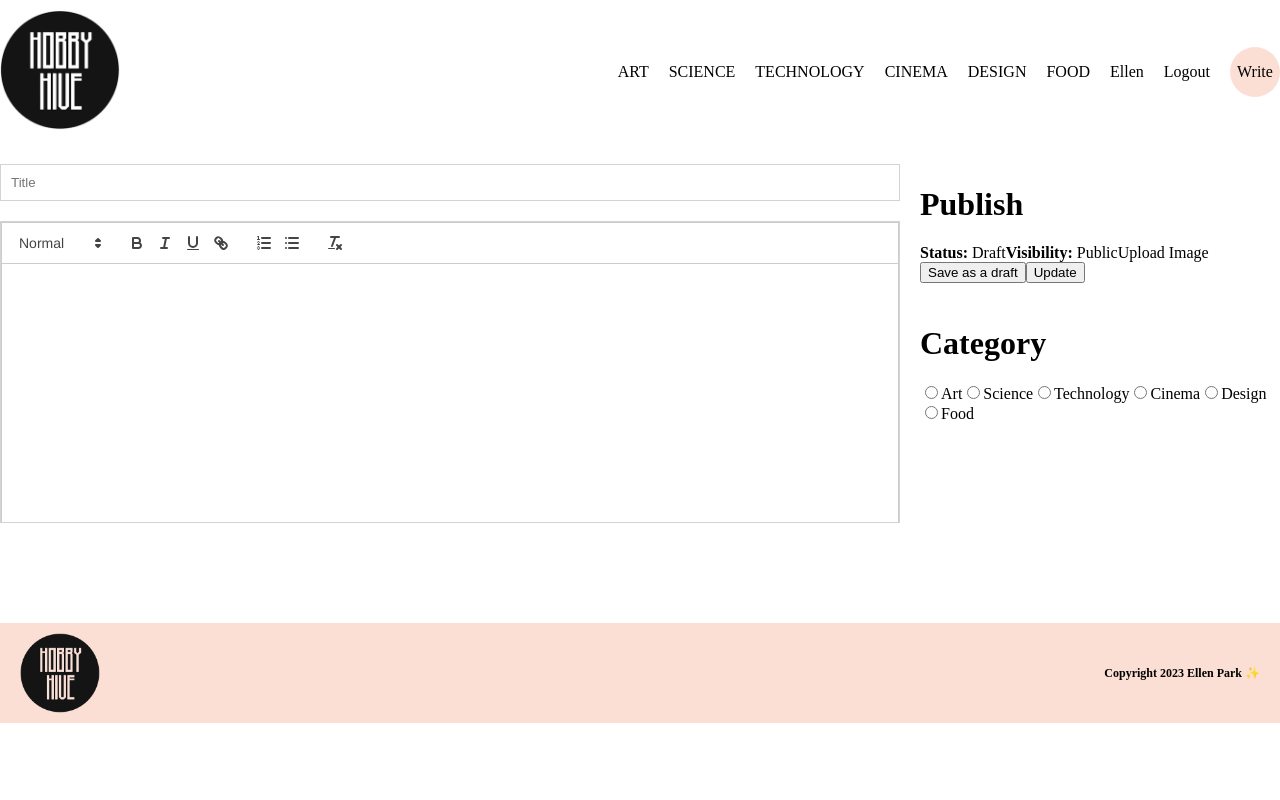
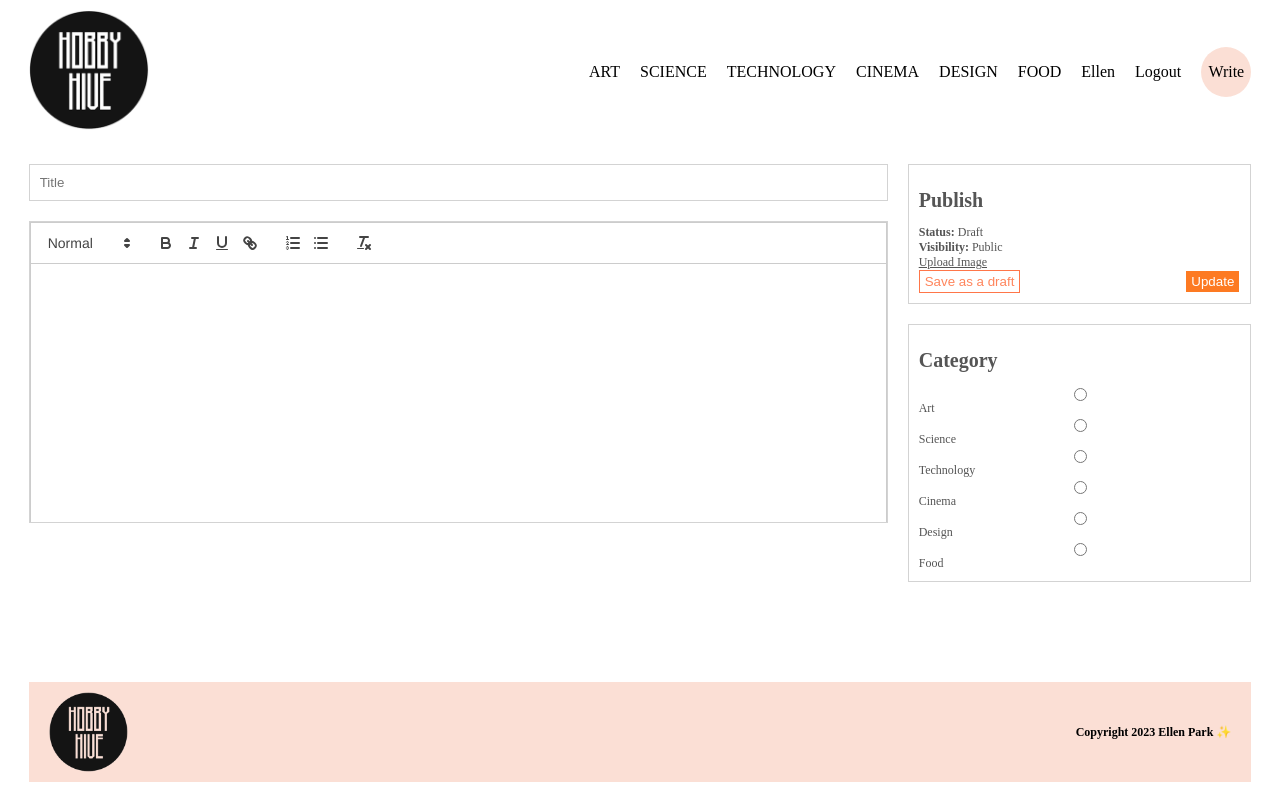
Before and after one commit to ellen3128/Blog, a React (Vite) app in the folder client/: page /write in a window 1280 px wide. Built offline with nearby package versions, Linux system fonts and the light colour scheme.

Commit message:
adds styling to publish and category part on writes page

```diff
--- a/client/src/pages/Write.jsx
+++ b/client/src/pages/Write.jsx
@@ -25,7 +25,7 @@ const Write = () => {
             <b>Visibility: </b> Public
           </span>
           <input style={{display:"none"}} type="file" id="file" />
-          <label htmlFor="file">Upload Image</label>
+          <label className="file" htmlFor="file">Upload Image</label>
           <div className="buttons">
             <button> Save as a draft</button>
             <button> Update </button>
--- a/client/src/style.scss
+++ b/client/src/style.scss
@@ -352,6 +352,48 @@ a {
       display: flex;
       flex-direction: column;
       gap: 20px;
+
+      .item {
+        border: 1px solid lightgray;
+        padding: 10px;
+        flex: 1;
+        display: flex;
+        flex-direction: column;
+        justify-content: space-between;
+        font-size: 12px;
+        color: #555;
+
+        h1 {
+          font-size: 20px;
+        }
+
+        .file {
+          text-decoration: underline;
+          cursor: pointer;
+        }
+
+        .buttons {
+          display: flex;
+          justify-content: space-between;
+
+          :first-child {
+            cursor: pointer;
+            color: rgb(255, 133, 92);
+            background-color: white;
+            border: 1px solid rgb(255, 118, 73);
+            padding: 3px 5px;
+          }
+
+          :last-child {
+            cursor: pointer;
+            color: white;
+            background-color: rgb(253, 122, 34);
+            border: 1px solid white;
+            padding: 3px 5px;
+          }
+
+        }
+      }
     }
   }
 }
```
